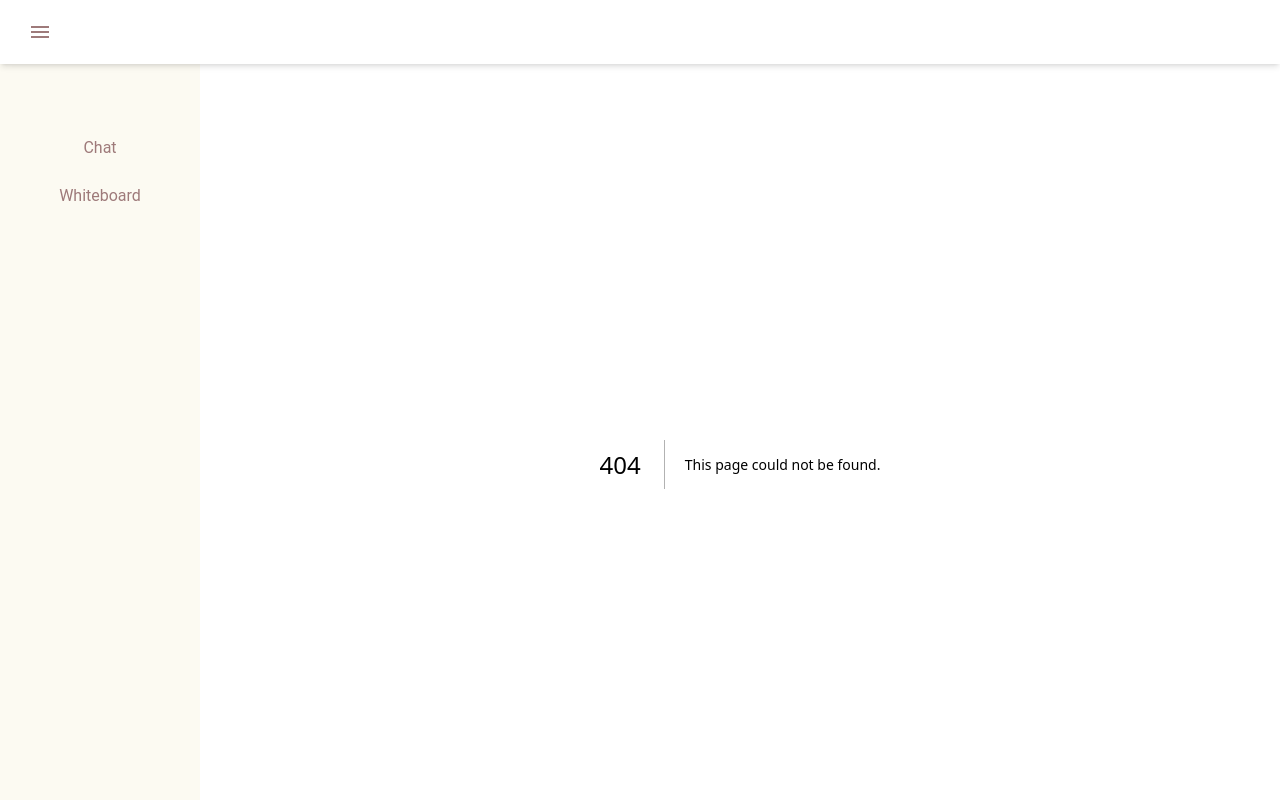
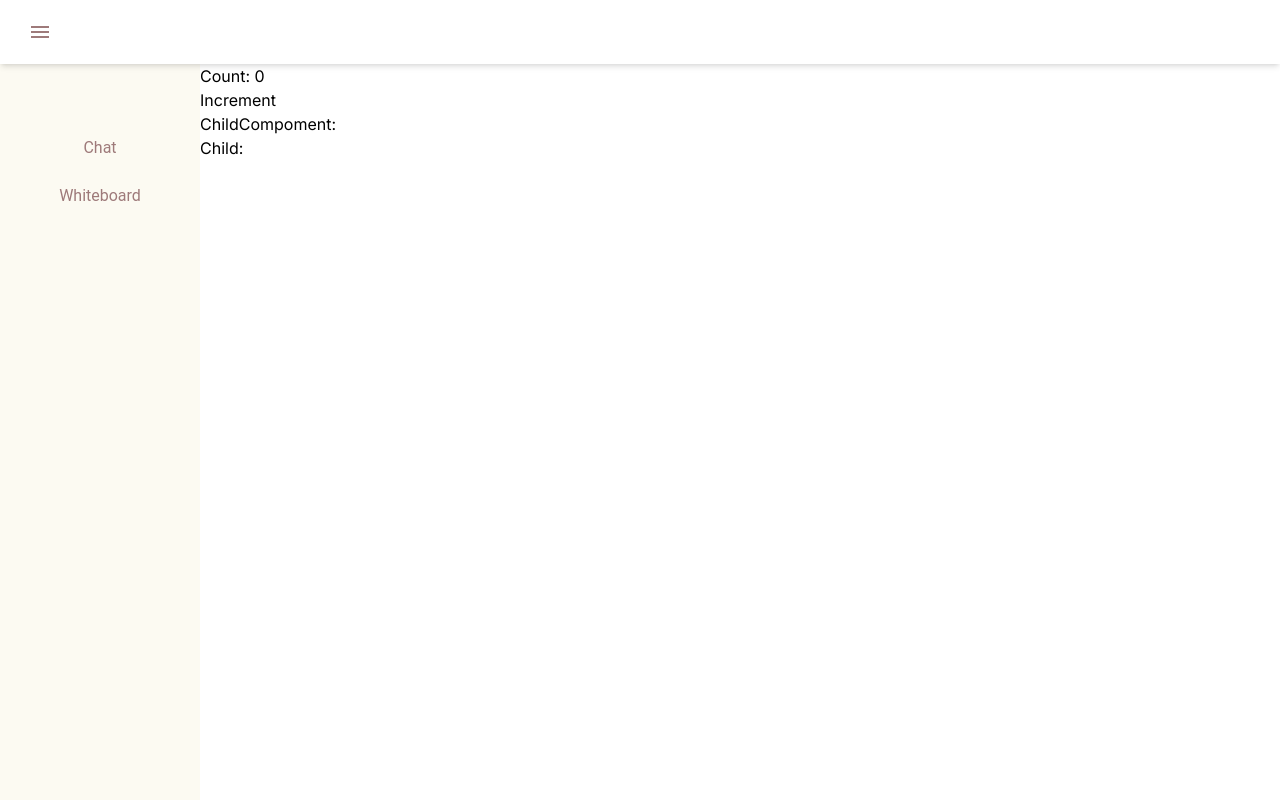
Before and after one commit to jean619215/k8-ai-front, a Next.js app: page /class in a window 1280 px wide. Before the commit this address had no page. Built offline with nearby package versions, Linux system fonts and the light colour scheme.

Commit message:
react update pratice

```diff
--- /dev/null
+++ b/src/app/class/page.tsx
@@ -0,0 +1,49 @@
+"use client";
+
+import React, { Component } from "react";
+
+import { ChildCompoment } from "../test/page";
+
+interface State {
+  count: number;
+}
+
+class Counter extends Component<{}, State> {
+  constructor(props: {}) {
+    super(props);
+    this.state = {
+      count: 0,
+    };
+  }
+
+  componentDidMount() {
+    console.log("Component mounted");
+    console.log("________Father render");
+  }
+
+  componentWillUnmount() {
+    console.log("Component will unmount");
+  }
+
+  increment = () => {
+    console.log("____before Increment", this.state.count);
+    this.setState((prevState) => ({
+      count: prevState.count + 1,
+    }));
+
+    console.log("____after Increment", this.state.count);
+  };
+
+  render() {
+    return (
+      <div>
+        <h1>Count: {this.state.count}</h1>
+        <button onClick={this.increment}>Increment</button>
+        <tr></tr>
+        ChildCompoment: <ChildCompoment />
+      </div>
+    );
+  }
+}
+
+export default Counter;
--- /dev/null
+++ b/src/app/test/page.tsx
@@ -0,0 +1,46 @@
+"use client";
+
+import React, { useMemo, useState } from "react";
+
+export const ChildCompoment = ({ count }: { count?: number }) => {
+  console.log("________ChildCompoment render");
+
+  return <div>Child:{count}</div>;
+};
+
+const MemoChildCompoment = React.memo(ChildCompoment);
+
+const DataCompoment = React.memo(
+  ({
+    dataCount,
+  }: {
+    dataCount?: {
+      value: number;
+    };
+  }) => {
+    console.log("________DataCompoment render");
+
+    return <div>Data:{dataCount?.value}</div>;
+  }
+);
+
+DataCompoment.displayName = "DataCompoment";
+
+export default function TestPage() {
+  const [count, setCount] = useState(0);
+
+  const staticCount = useMemo(() => {
+    return { value: 1 };
+  }, []);
+
+  console.log("________Father render");
+
+  return (
+    <div className="h-full w-full p-2">
+      Father: {count}
+      <DataCompoment dataCount={staticCount} />
+      {/* <ChildCompoment count={staticCount.value} /> */}
+      <button onClick={() => setCount(count + 1)}>+</button>
+    </div>
+  );
+}
```
